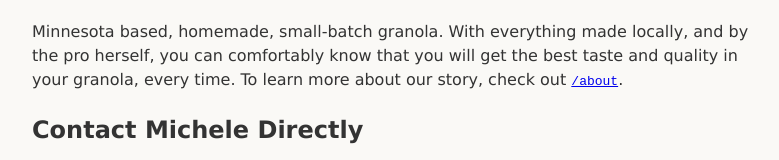
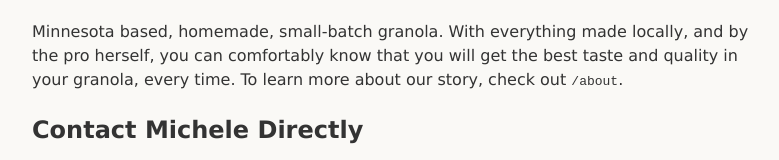
Before and after one commit to louislef299/little-bitta-site, a SvelteKit app: page / in a window 1280 px wide. Shown: the part 157-317 px from the top of the page, without its empty margins (248-1027 px from the left). Built offline with nearby package versions, Linux system fonts and the light colour scheme.

Commit message:
fix(style): Update hover color globally

```diff
--- a/src/lib/components/Header.svelte
+++ b/src/lib/components/Header.svelte
@@ -24,11 +24,6 @@
 		padding: 0.25rem;
 	}
 
-	a {
-		text-decoration: none;
-		color: var(--text-color);
-	}
-
 	.navigation a {
 		font-weight: 500;
 		padding: 0.5rem;
@@ -39,7 +34,6 @@
 
 	.navigation a:hover {
 		border-color: rgb(170, 3, 248);
-		color: rgb(170, 3, 248);
 	}
 
 	.navigation a:active {
--- a/src/routes/+layout.svelte
+++ b/src/routes/+layout.svelte
@@ -20,6 +20,15 @@
 		--text-color: #e0e0e0;
 	}
 
+	:global(a) {
+		text-decoration: none;
+		color: var(--text-color);
+	}
+
+	:global(a:hover) {
+		color: rgb(170, 3, 248);
+	}
+
 	:global(body) {
 		font-family:Verdana,sans-serif;
 		margin:auto;
```
